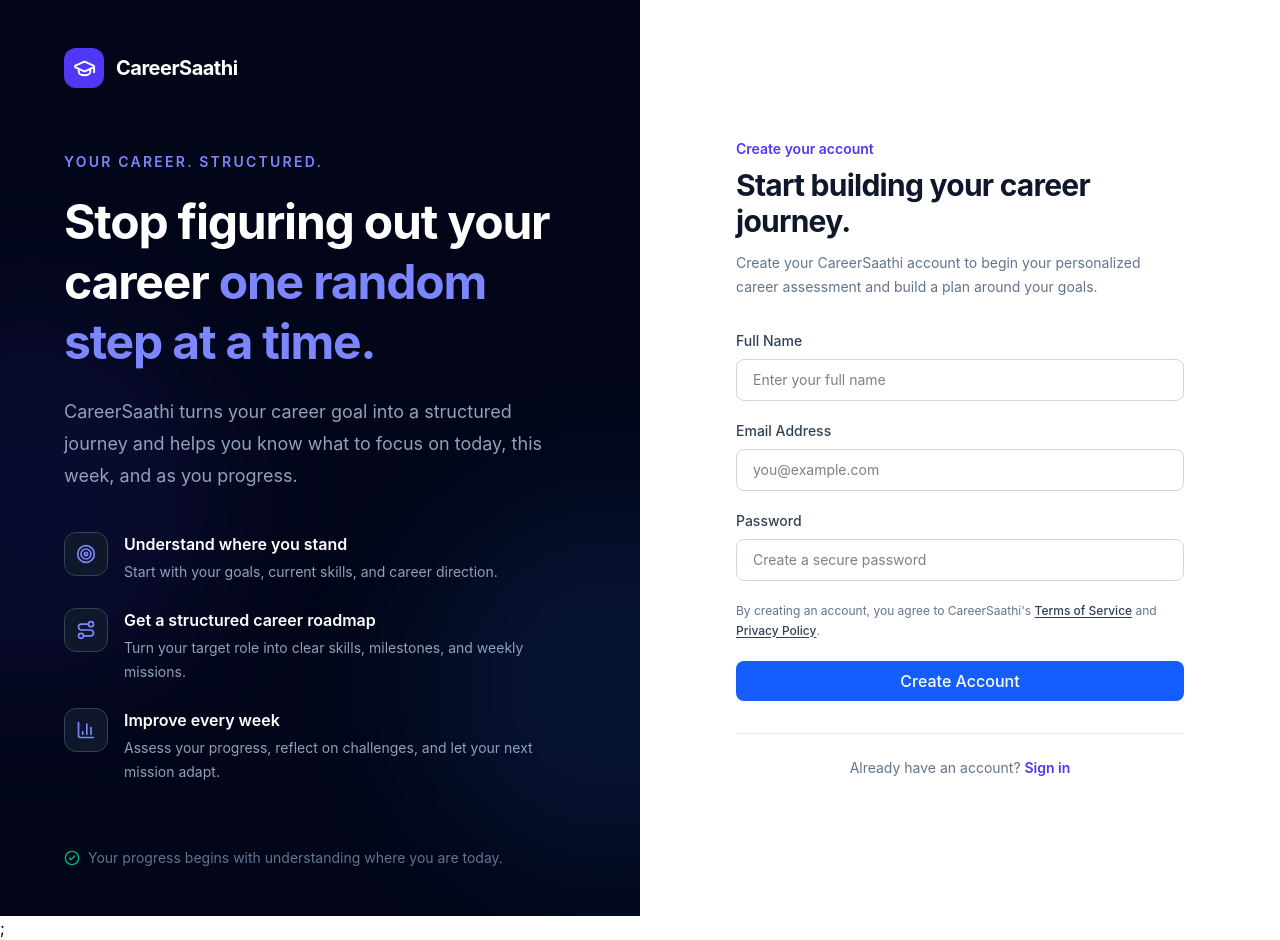
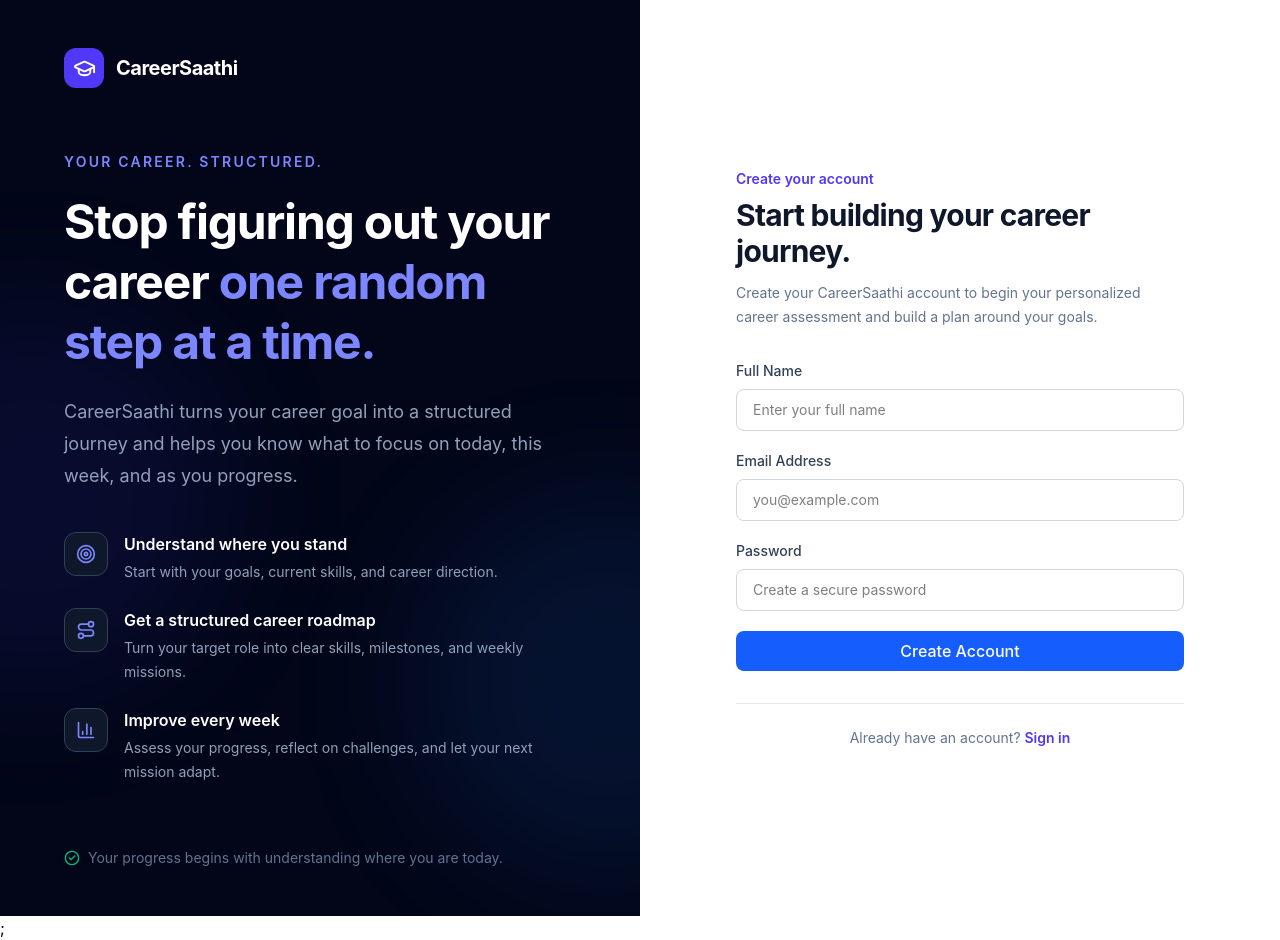
Before and after one commit to HarshitPathak-02/career-saathi, a React (Vite) app in the folder frontend/: page /register in a window 1280 px wide. Built offline with nearby package versions, Linux system fonts and the light colour scheme; no server answers.

Commit message:
fix: register form

```diff
--- a/frontend/src/features/auth/components/RegistrationForm.tsx
+++ b/frontend/src/features/auth/components/RegistrationForm.tsx
@@ -193,57 +193,6 @@ const RegisterForm = () => {
           )}
         />
 
-
-        {/* Terms */}
-
-        <p
-          className="
-                        text-xs
-                        leading-5
-                        text-slate-500
-                    "
-        >
-
-          By creating an account, you agree to
-          CareerSaathi's{" "}
-
-          <Link
-            to="/terms"
-            className="
-                            font-medium
-                            text-slate-700
-                            underline
-                            underline-offset-2
-                            hover:text-indigo-600
-                        "
-          >
-
-            Terms of Service
-
-          </Link>
-
-          {" "}and{" "}
-
-          <Link
-            to="/privacy"
-            className="
-                            font-medium
-                            text-slate-700
-                            underline
-                            underline-offset-2
-                            hover:text-indigo-600
-                        "
-          >
-
-            Privacy Policy
-
-          </Link>
-
-          .
-
-        </p>
-
-
         {/* Submit */}
 
         <Button
```
